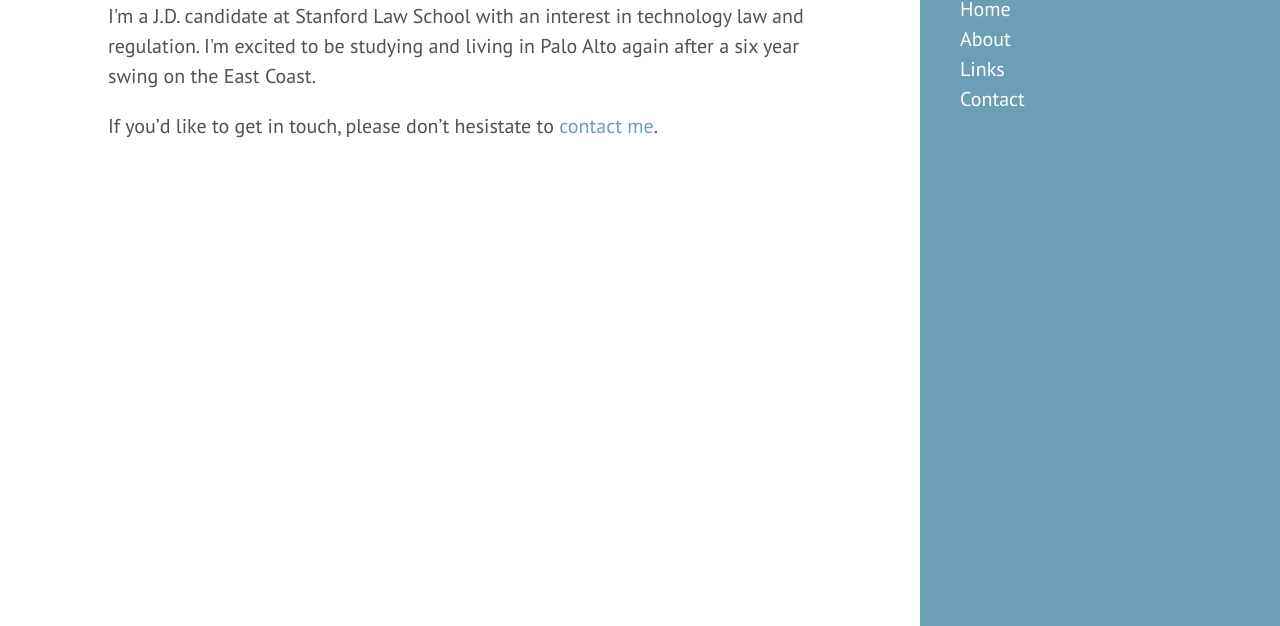
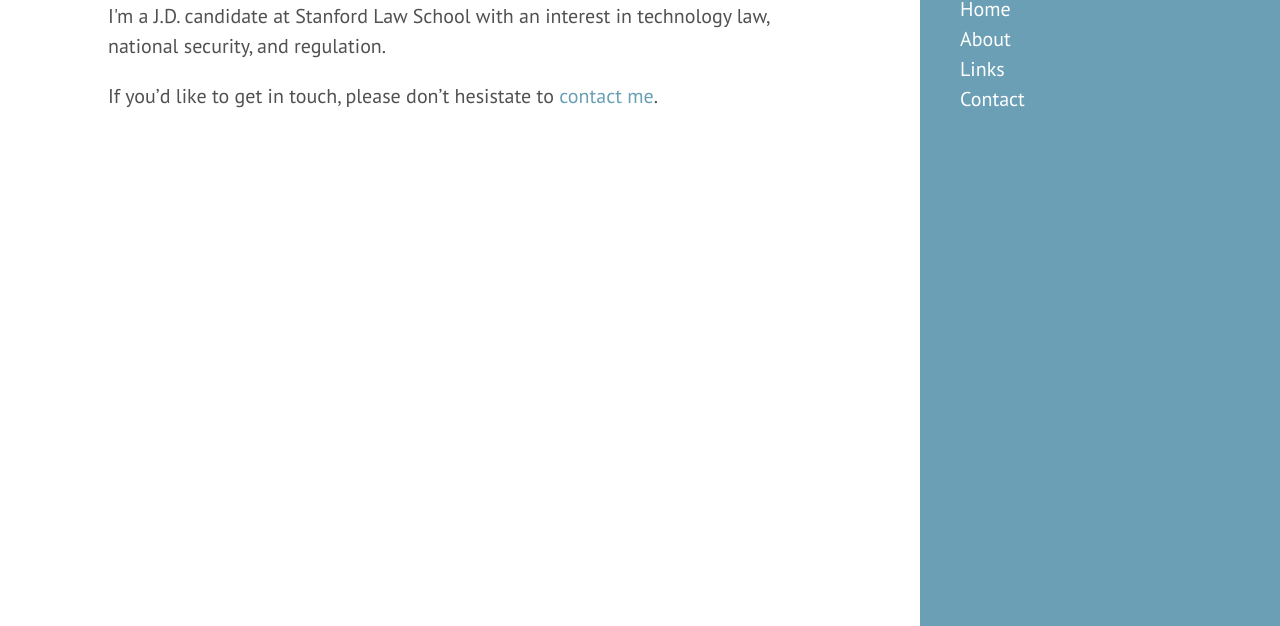
Before and after one commit to gbrown05/gbrown05.github.io, a plain HTML site: page about/index.html in a window 1280 px wide. Shown: the part 174-800 px from the top of the page. Drawn offline with Linux system fonts and the light colour scheme.

Commit message:
simplify descr and links

```diff
--- a/about/index.html
+++ b/about/index.html
@@ -58,7 +58,7 @@
     <div class="content container">
 	<div class="post">
   	<h1>About</h1>
-<p>I'm a J.D. candidate at Stanford Law School with an interest in technology law and regulation. I'm excited to be studying and living in Palo Alto again after a six year swing on the East Coast.</p>
+<p>I'm a J.D. candidate at Stanford Law School with an interest in technology law, national security, and regulation. <!--I'm excited to be studying and living in Palo Alto again after a six year swing on the East Coast.--></p>
 <!--      <p>I was born and raised in Palo Alto, CA, and I work as a Business Intelligence and Analytics Consultant at <a href="http://www.thorogood.com">Thorogood Associates</a> in Philadelphia. I recently graduated from Tufts University,
 where I studied cognitive science and computer science. I'm passionate about
 learning and reading, and I especially enjoy thinking about how individuals and society react to new technology. To this end, I
```
Also changed, not shown: links/index.html (+2 -2 lines).
